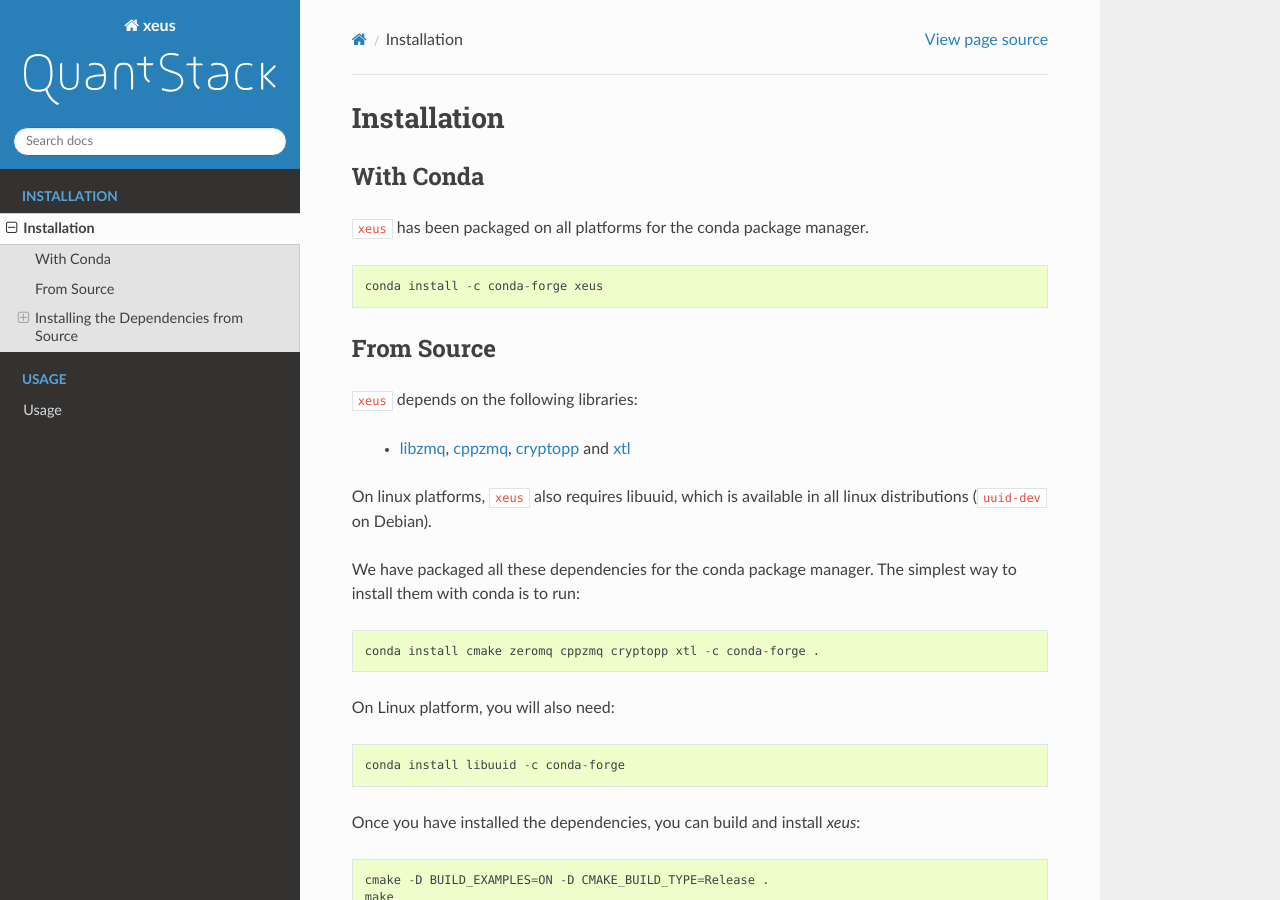
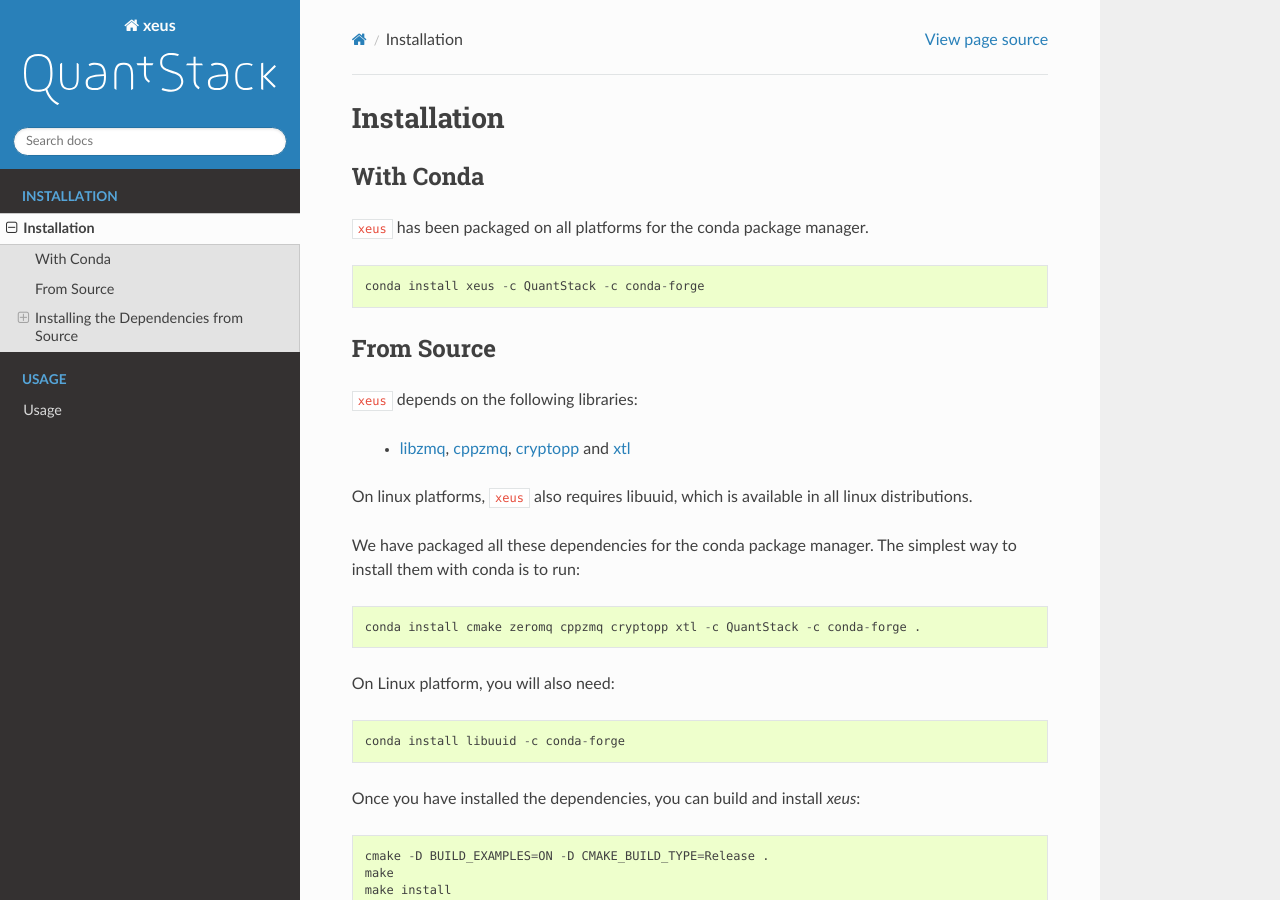
Before and after one commit to jupyter-xeus/xeus, a Sphinx documentation site: the page built from docs/source/installation.rst, in a window 1280 px wide and 900 px high. Built offline with Sphinx 7.4.7 and the Read the Docs theme 2.0.0, drawn with Linux system fonts in a browser that asks for light colours.

Commit message:
Update installation instructions

```diff
--- a/docs/source/installation.rst
+++ b/docs/source/installation.rst
@@ -14,7 +14,7 @@ With Conda
 
 .. code::
 
-    conda install -c conda-forge xeus
+    conda install xeus -c QuantStack -c conda-forge
 
 From Source
 -----------
@@ -23,13 +23,13 @@ From Source
 
  - libzmq_, cppzmq_, cryptopp_ and xtl_
 
-On linux platforms, ``xeus`` also requires libuuid, which is available in all linux distributions (``uuid-dev`` on Debian).
+On linux platforms, ``xeus`` also requires libuuid, which is available in all linux distributions.
 
 We have packaged all these dependencies for the conda package manager. The simplest way to install them with conda is to run:
 
 .. code::
 
-    conda install cmake zeromq cppzmq cryptopp xtl -c conda-forge .
+    conda install cmake zeromq cppzmq cryptopp xtl -c QuantStack -c conda-forge .
 
 On Linux platform, you will also need:
 
```
